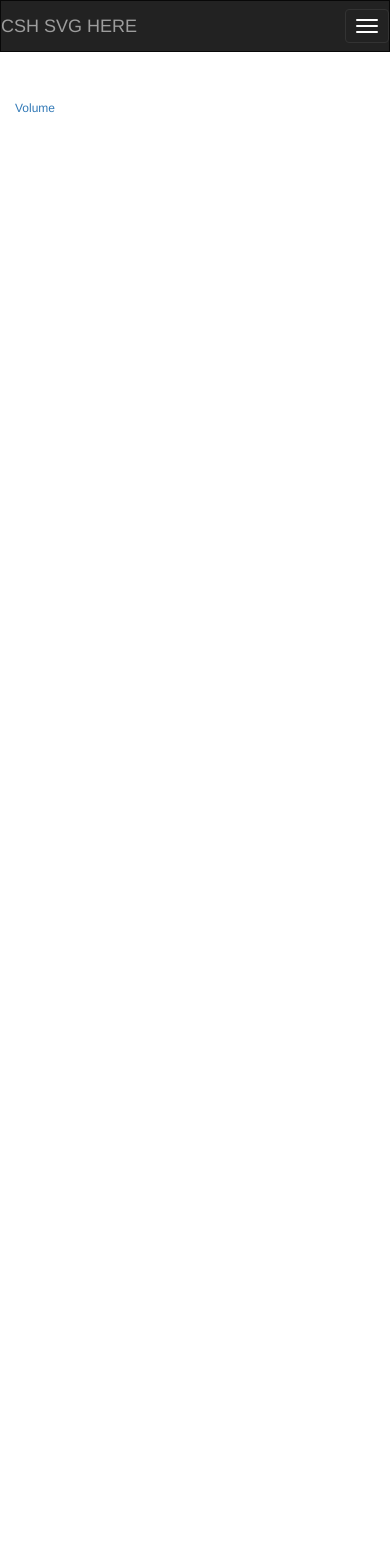
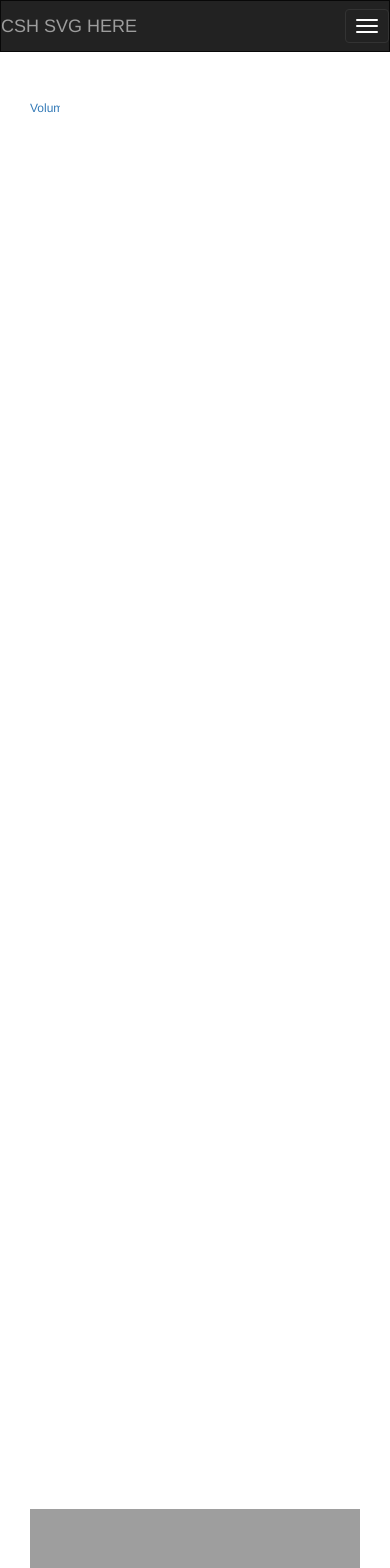
Before and after one commit to rbuzzell/segfaultViewerHTTP, a PHP site: page /segfaults.php in a window 390 px wide; the page is wider, and only the part inside the window is pictured. Shown: the top 1568 px of that part. Before the commit the page ends 113 px from the top of that part, so only its background shows below. Run offline with PHP 8.4, Linux system fonts and the light colour scheme; data that the repository does not hold is empty; grey boxes are pictures that could not be loaded.

Commit message:
Fixed whitespace + height issue

```diff
--- a/segfaults.php
+++ b/segfaults.php
@@ -42,16 +42,15 @@
         </nav>
 
         <div class="container-fluid">
-            <div class="row">
-                <div class="col-md-2">
-                    <iframe src="content.php" frameborder="0" name="scroll" width="100%" id="toc">
+            <div class="row-fluid">
+                <div class="col-xs-2">
+                    <iframe src="content.php" frameborder="0" id="toc" width="100%"></iframe>
                 </div>
-                <div class="col-md-3">
-                    <iframe src="segfaults/Volume%2001,%20Issue%2001.pdf" frameborder="0" id="pdfIFrame"></iframe>
+                <div class="col-md-10">
+                    <iframe src="segfaults/Volume%2001,%20Issue%2001.pdf" frameborder="0" id="pdfIFrame" width="100%"></iframe>
                 </div>
             </div>
         </div>
-    </body>
 
         <!-- Le javascript
          ================================================== -->
@@ -71,5 +70,21 @@
                 });
             })(jQuery);
         </script>
+        <script>
+            $(window).load(function (){
+                console.log(Math.floor($(window).height() * 0.95))
+                $("#pdfIFrame").height(Math.floor($(window).height() * 0.8));
+                $("#toc").height(Math.floor($(window).height() * 0.8));
+            });
+        </script>
+        <script>
+            $(window).resize(function (){
+                $("#pdfIFrame").height(Math.floor($(window).height() * 0.8));
+                $("#toc").height(Math.floor($(window).height() * 0.8));
+            });
+        </script>
+    </body>
+
+
 
 </html>
```
Also changed, not shown: 1 other file. Lines whose indentation alone changed are shown as unchanged.
